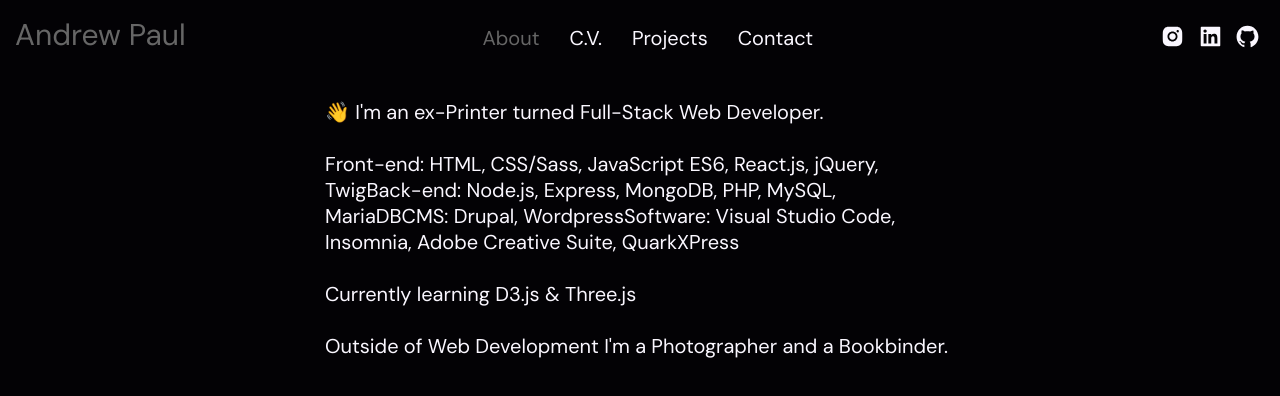
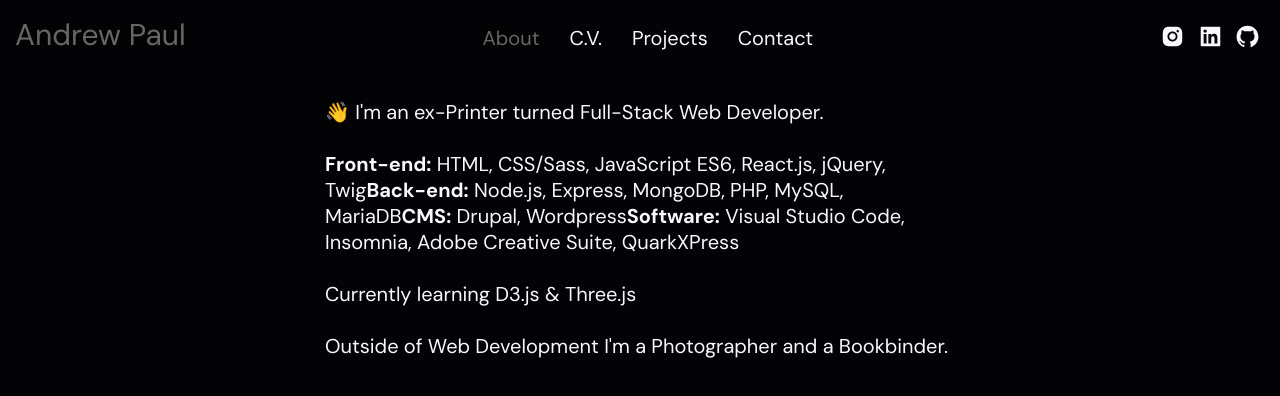
Before and after one commit to mcgowanandrew/andrewpaul, a React (Create React App) app in the folder client/: page /about in a window 1280 px wide. Shown: the top 396 px of the page. Built offline with nearby package versions, Linux system fonts and the light colour scheme.

Commit message:
Update About.js

```diff
--- a/client/src/Pages/About.js
+++ b/client/src/Pages/About.js
@@ -9,10 +9,10 @@
         <Text>
           👋 I'm an ex-Printer turned Full-Stack Web Developer. <br />
           <br />
-          <bold>Front-end:</bold> HTML, CSS/Sass, JavaScript ES6, React.js, jQuery, Twig
-          <bold>Back-end:</bold> Node.js, Express, MongoDB, PHP, MySQL, MariaDB
-          <bold>CMS:</bold> Drupal, Wordpress
-          <bold>Software:</bold> Visual Studio Code, Insomnia, Adobe Creative Suite, QuarkXPress
+          <b>Front-end:</b> HTML, CSS/Sass, JavaScript ES6, React.js, jQuery, Twig
+          <b>Back-end:</b> Node.js, Express, MongoDB, PHP, MySQL, MariaDB
+          <b>CMS:</b> Drupal, Wordpress
+          <b>Software:</b> Visual Studio Code, Insomnia, Adobe Creative Suite, QuarkXPress
           <br />
           <br />
           Currently learning D3.js {'&'} Three.js
```
